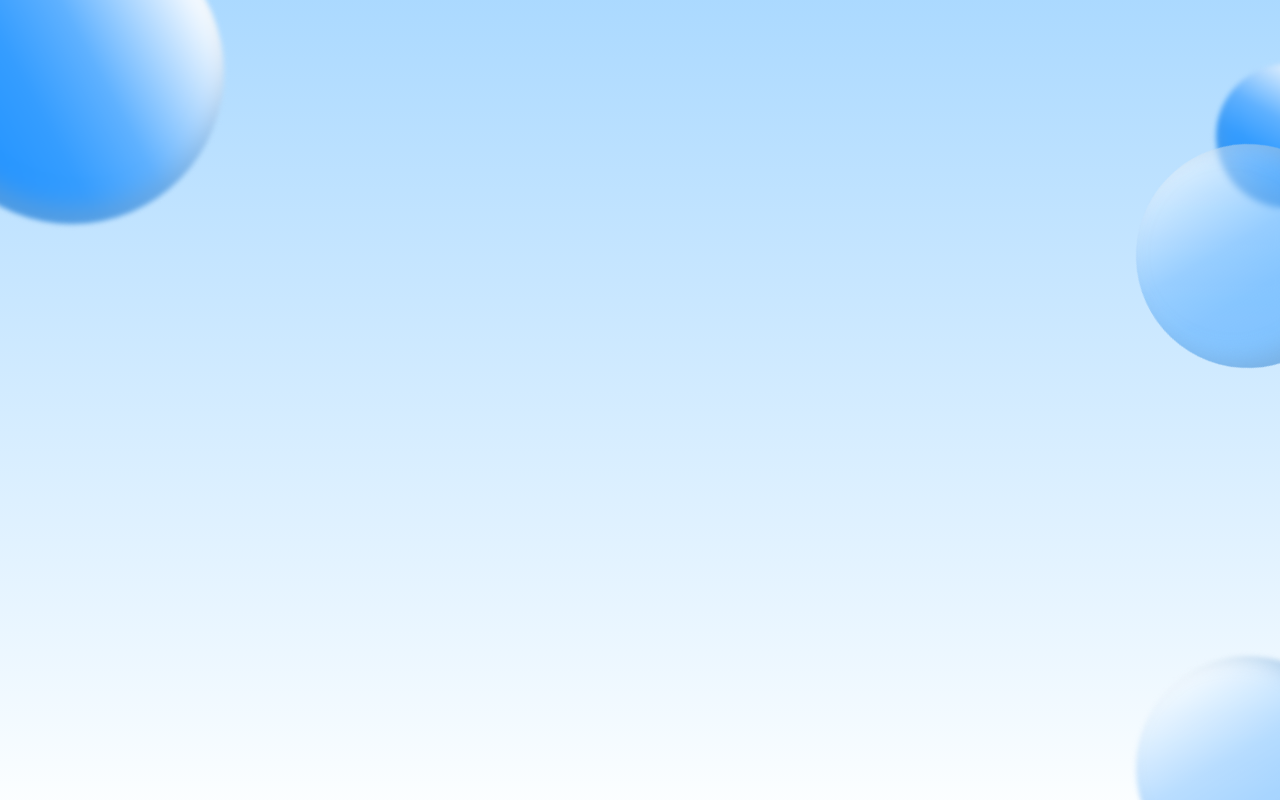
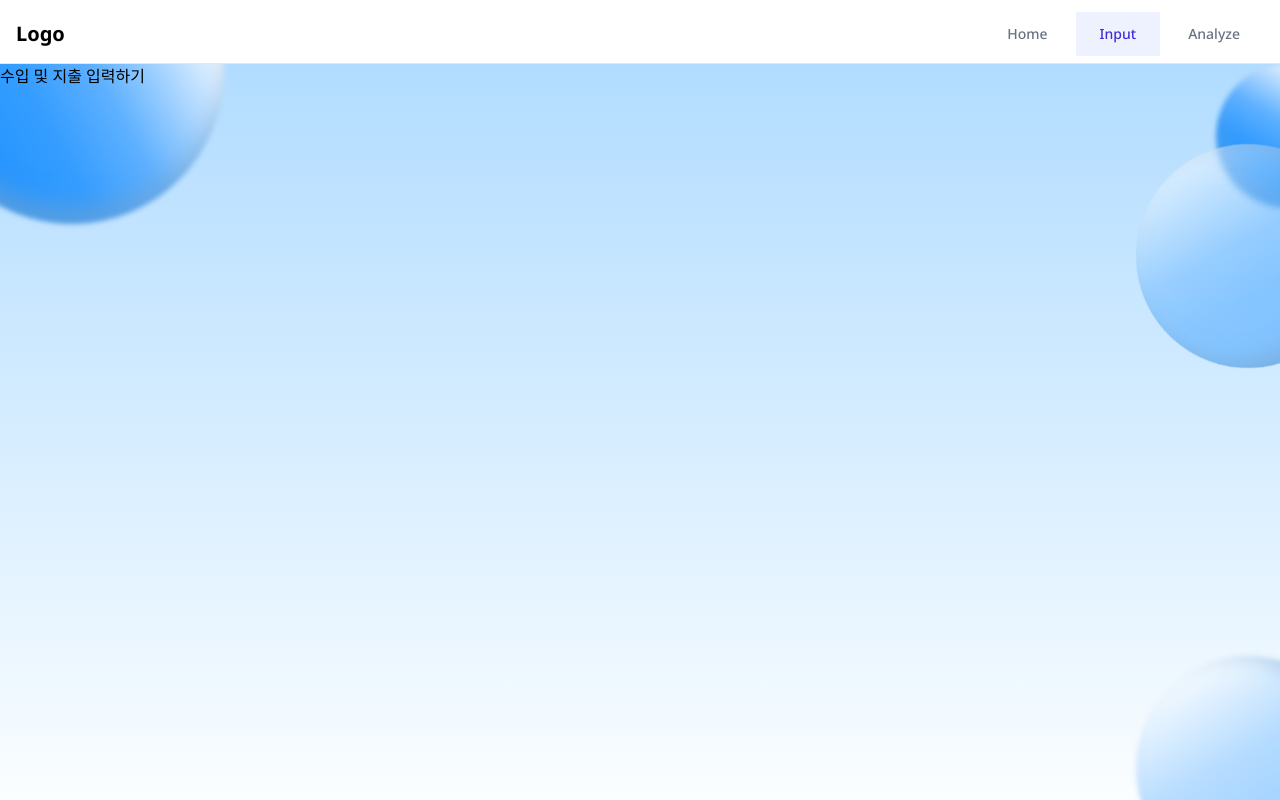
Before and after one commit to oding01/Expense-Tracker, a React (Vite) app: page /input in a window 1280 px wide. Before the commit this address had no page. Built offline with nearby package versions, Linux system fonts and the light colour scheme.

Commit message:
feat: :sparkles: Input 컴포넌트 생성

```diff
--- /dev/null
+++ b/src/components/Input/InputContainer.tsx
@@ -0,0 +1,11 @@
+import Input from '@/components/Input/input'
+
+const InputContainer = () => {
+	return (
+		<div className='relative flex flex-col gap-6 m-10 min-w-auto tablet:min-w-[320px] tablet:flex-col bg-white rounded-[3rem] shadow-white-box'>
+			<Input />
+		</div>
+	)
+}
+
+export default InputContainer
--- /dev/null
+++ b/src/components/Input/input.tsx
@@ -0,0 +1,11 @@
+const Input = () => {
+	return (
+		<>
+			<h3>수입 및 지출 입력하기</h3>
+
+			<div className='relative rounded-[70px] w-64 bg-[#F7F7F8]'></div>
+		</>
+	)
+}
+
+export default Input
--- a/src/main.tsx
+++ b/src/main.tsx
@@ -5,6 +5,7 @@ import { BrowserRouter, Routes, Route } from 'react-router'
 import { Analyze } from '@/pages/Analyze'
 import Home from '@/pages/Home'
 import Layout from '@/shared/Layout'
+import Input from '@/components/Input/input'
 
 createRoot(document.getElementById('root')!).render(
 	<StrictMode>
@@ -12,6 +13,7 @@ createRoot(document.getElementById('root')!).render(
 			<Routes>
 				<Route element={<Layout />}>
 					<Route index element={<Home />} />
+					<Route path='input' element={<Input />} />
 					<Route path='analyze' element={<Analyze />} />
 				</Route>
 			</Routes>
```
